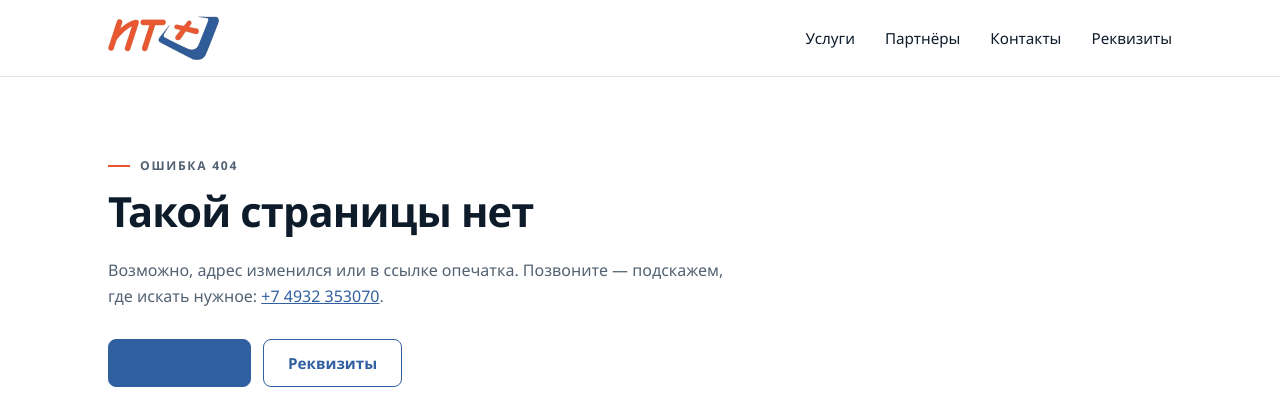
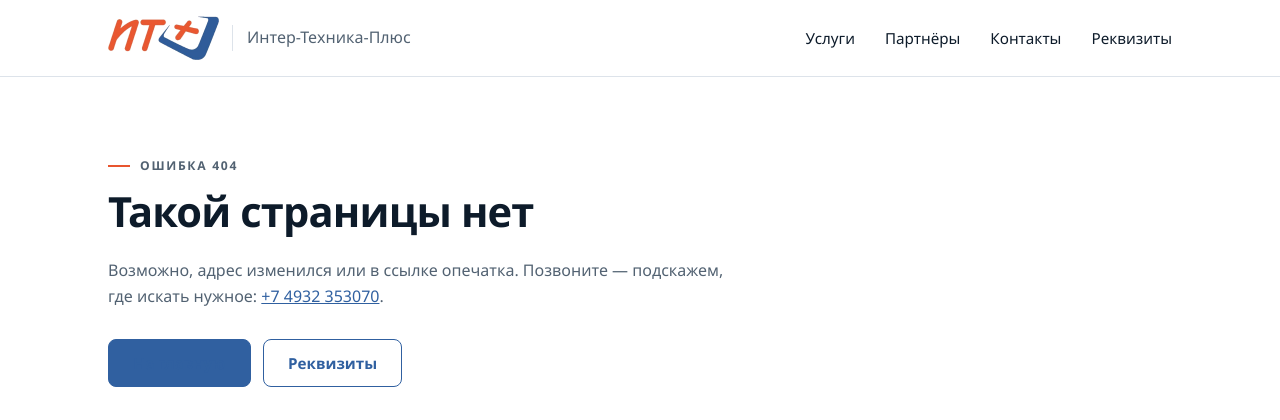
Before and after one commit to 160ru/ivu-site, a PHP site: page /404.html in a window 1280 px wide. Shown: the top 420 px of the page. Run offline with PHP 8.4, Linux system fonts and the light colour scheme.

Commit message:
Монограмма ИТ+: подпись названием компании в шапке, уточнение в документации

```diff
--- a/404.html
+++ b/404.html
@@ -14,6 +14,7 @@
     <div class="container header-inner">
       <a class="brand" href="index.html" aria-label="Интер-Техника-Плюс — на главную">
         <img class="brand-logo" src="assets/logo.png" alt="Интер-Техника-Плюс" width="112" height="44">
+        <span class="brand-name">Интер-Техника-Плюс</span>
       </a>
       <nav class="nav" aria-label="Основная навигация">
         <a href="index.html#services">Услуги</a>
--- a/assets/style.css
+++ b/assets/style.css
@@ -165,10 +165,17 @@ p:last-child { margin-bottom: 0; }
 
 .brand-name {
   font-family: var(--font-display);
-  font-size: 1.2rem;
-  font-weight: 600;
-  letter-spacing: -.01em;
+  font-size: 1rem;
+  font-weight: 500;
+  letter-spacing: 0;
   white-space: nowrap;
+  color: var(--ink-soft);
+  padding-left: 14px;
+  border-left: 1px solid var(--line);
+}
+
+@media (max-width: 700px) {
+  .brand-name { display: none; }
 }
 
 .brand-plus { color: var(--red); }
--- a/index.html
+++ b/index.html
@@ -52,6 +52,7 @@
     <div class="container header-inner">
       <a class="brand" href="#top" aria-label="Интер-Техника-Плюс — на главную">
         <img class="brand-logo" src="assets/logo.png" alt="Интер-Техника-Плюс" width="112" height="44">
+        <span class="brand-name">Интер-Техника-Плюс</span>
       </a>
 
       <button class="nav-toggle" type="button" aria-expanded="false" aria-controls="nav">
--- a/privacy.html
+++ b/privacy.html
@@ -15,6 +15,7 @@
     <div class="container header-inner">
       <a class="brand" href="index.html" aria-label="Интер-Техника-Плюс — на главную">
         <img class="brand-logo" src="assets/logo.png" alt="Интер-Техника-Плюс" width="112" height="44">
+        <span class="brand-name">Интер-Техника-Плюс</span>
       </a>
       <button class="nav-toggle" type="button" aria-expanded="false" aria-controls="nav">
         <span class="nav-toggle-bars" aria-hidden="true"></span>
--- a/requisites.html
+++ b/requisites.html
@@ -15,6 +15,7 @@
     <div class="container header-inner">
       <a class="brand" href="index.html" aria-label="Интер-Техника-Плюс — на главную">
         <img class="brand-logo" src="assets/logo.png" alt="Интер-Техника-Плюс" width="112" height="44">
+        <span class="brand-name">Интер-Техника-Плюс</span>
       </a>
       <button class="nav-toggle" type="button" aria-expanded="false" aria-controls="nav">
         <span class="nav-toggle-bars" aria-hidden="true"></span>
```
Also changed, not shown: README.md, 3 other files.
